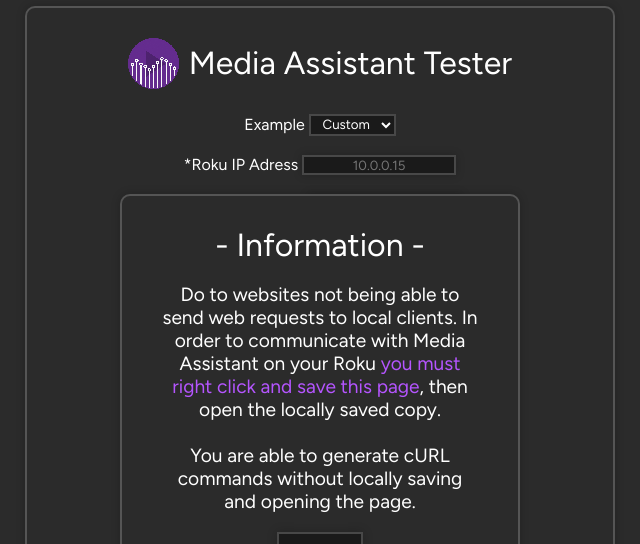
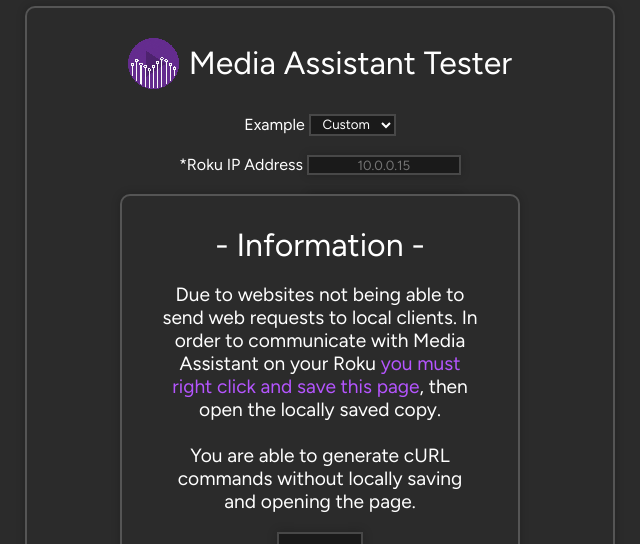
Before and after one commit to MedievalApple/Media-Assistant, a plain HTML site: page docs/index.html in a window 1280 px wide. Shown: the top 544 px of the page, 320-960 px from the left. Drawn offline with Linux system fonts and the light colour scheme.

Commit message:
Fixed more spelling in test website

```diff
--- a/docs/index.html
+++ b/docs/index.html
@@ -38,7 +38,7 @@
 
         <form id="form">
             <div>
-                <label for="ip">*Roku IP Adress </label>
+                <label for="ip">*Roku IP Address </label>
                 <input type="text" name="ip" id="ip" placeholder="10.0.0.15" required />
             </div><br>
             <div>
@@ -118,7 +118,7 @@
         <br>
         <div>
             <p style="font-size: larger;">
-                Do to websites not being able to send web requests to local clients. In order to communicate with
+                Due to websites not being able to send web requests to local clients. In order to communicate with
                 Media Assistant on your Roku <span style="color: #b555ff;"> you must right click and save this page</span>, then open the locally saved copy. <br> <br> You are able to generate cURL commands without locally saving and opening the page.
             </p>
         </div>
```
